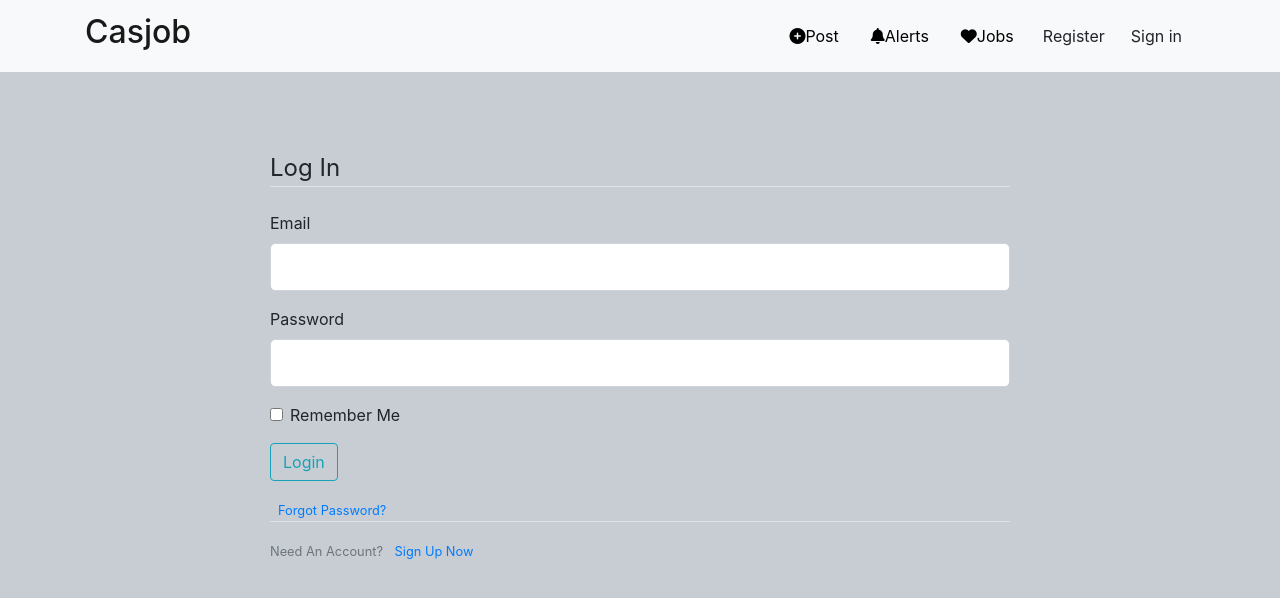
After one commit to Olutayo0910/Casjob, a Flask app: page /login in a window 1280 px wide. The commit adds this page. Shown: the top 598 px of the page. Run offline with Flask 3, Linux system fonts and the light colour scheme; some libraries are stand-ins or nearby versions.

Commit message:
log in successfully with flash message

```diff
--- a/Templates/base.html
+++ b/Templates/base.html
@@ -12,8 +12,7 @@
 <body>
     <nav class="navbar navbar-expand-lg fixed-top bg-light navbar-light">
         <div class="container">
-          <a class="navbar-brand" href="/"
-            ><h2>Casjob</h2></a>
+          <a class="navbar-brand" href="/"><h2>Casjob</h2></a>
           <button
             class="navbar-toggler"
             type="button"
@@ -40,13 +39,26 @@
                 <a class="btn btn-black btn-rounded" href="{{ url_for('register') }}">Register</a>
               </li>
               <li class="nav-item ms-3">
-                <a class="btn btn-black btn-rounded" href="#!">Sign in</a>
+                <a class="btn btn-black btn-rounded" href="{{ url_for('login') }}">Sign in</a>
               </li>
             </ul>
           </div>
         </div>
       </nav>
-    {% block content %}{% endblock %}
+      <div class="content-section mx-auto" style="max-width: 740px;">
+        {% with messages = get_flashed_messages(with_categories=true) %}
+        {% if messages %}
+            {% for category, message in messages %}
+              <div class="alert alert-{{ category }}">
+                {{ message }}
+              </div>
+            {% endfor %}
+        {% endif %}
+      {% endwith %}
+      {% block content %}{% endblock %}
+      </div>
+
+
     <script src="https://code.jquery.com/jquery-3.3.1.slim.min.js" integrity="sha384-q8i/X+965DzO0rT7abK41JStQIAqVgRVzpbzo5smXKp4YfRvH+8abtTE1Pi6jizo" crossorigin="anonymous"></script>
     <script src="https://cdn.jsdelivr.net/npm/popper.js@1.14.7/dist/umd/popper.min.js" integrity="sha384-UO2eT0CpHqdSJQ6hJty5KVphtPhzWj9WO1clHTMGa3JDZwrnQq4sF86dIHNDz0W1" crossorigin="anonymous"></script>
     <script src="https://cdn.jsdelivr.net/npm/bootstrap@4.3.1/dist/js/bootstrap.min.js" integrity="sha384-JjSmVgyd0p3pXB1rRibZUAYoIIy6OrQ6VrjIEaFf/nJGzIxFDsf4x0xIM+B07jRM" crossorigin="anonymous"></script>
--- /dev/null
+++ b/Templates/login.html
@@ -0,0 +1,52 @@
+{% extends "base.html" %}
+{% block content %}
+    <div class="content-section mx-auto" style="max-width: 740px;">
+        <form method="POST" action="">
+            {{ form.hidden_tag() }}
+            <fieldset class="form-group">
+                <legend class="border-bottom mb-4">Log In</legend>
+                <div class="form-group">
+                    {{ form.email.label(class="form-control-label") }}
+                    {% if form.email.errors %}
+                        {{ form.email(class="form-control form-control-lg is-invalid") }}
+                        <div class="invalid-feedback">
+                            {% for error in form.email.errors %}
+                                <span>{{ error }}</span>
+                            {% endfor %}
+                        </div>
+                    {% else %}
+                        {{ form.email(class="form-control form-control-lg") }}
+                    {% endif %}
+                </div>
+                <div class="form-group">
+                    {{ form.password.label(class="form-control-label") }}
+                    {% if form.password.errors %}
+                        {{ form.password(class="form-control form-control-lg is-invalid") }}
+                        <div class="invalid-feedback">
+                            {% for error in form.password.errors %}
+                                <span>{{ error }}</span>
+                            {% endfor %}
+                        </div>
+                    {% else %}
+                        {{ form.password(class="form-control form-control-lg") }}
+                    {% endif %}
+                </div>
+                <div class="form-check">
+                    {{ form.remember(class="form-check-input") }}
+                    {{ form.remember.label(class="form-check-label") }}
+                </div>
+            </fieldset>
+            <div class="form-group">
+                {{ form.submit(class="btn btn-outline-info custom-submit-btn") }}
+            </div>
+            <small class="text-muted ml-2">
+                <a href="#">Forgot Password?</a>
+            </small>
+        </form>
+    </div>
+    <div class="border-top pt-3 mx-auto" style="max-width: 740px;">
+        <small class="text-muted">
+            Need An Account? <a class="ml-2" href="{{ url_for('register') }}">Sign Up Now</a>
+        </small>
+    </div>
+{% endblock content %}
--- a/app.py
+++ b/app.py
@@ -1,4 +1,4 @@
-from flask import Flask, jsonify, render_template
+from flask import Flask, jsonify, render_template, url_for, redirect, flash, redirect
 from forms import RegistrationForm, LoginForm
 
 app = Flask(__name__)
@@ -54,11 +54,17 @@ def home():
 @app.route('/register', methods=['GET', 'POST'])
 def register():
     form = RegistrationForm()
+    if form.validate_on_submit():
+        flash(f'Account { form.username.data } Created Succesfully!', 'success')
+        return redirect(url_for('login'))
     return render_template('register.html', title='Register', form=form)
 
-@app.route('/login')
+@app.route('/login', methods=['GET', 'POST'])
 def login():
     form = LoginForm()
+    if form.validate_on_submit():
+        flash(f'Account log in Succesfully!', 'success')
+        return redirect(url_for('home'))
     return render_template('login.html', title='Login', form=form)
 
 
```
